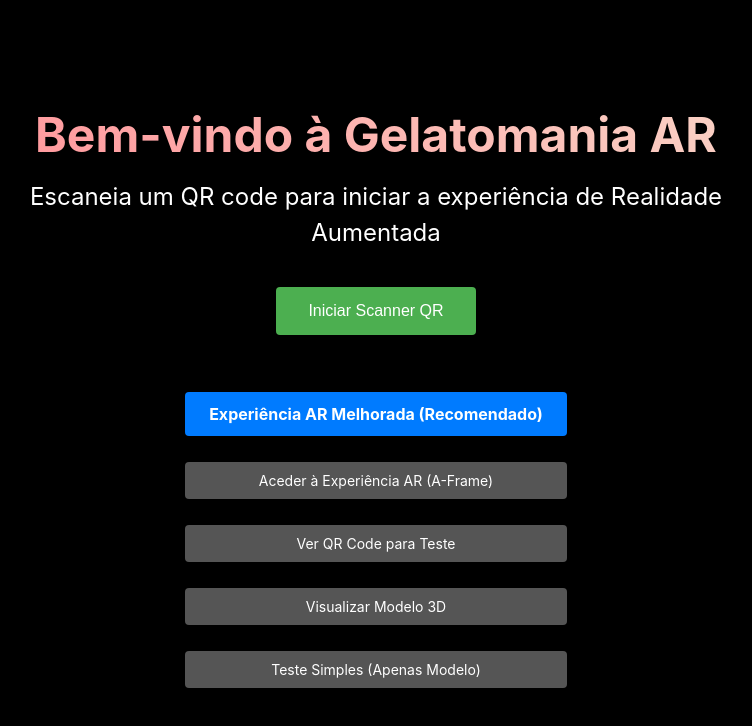
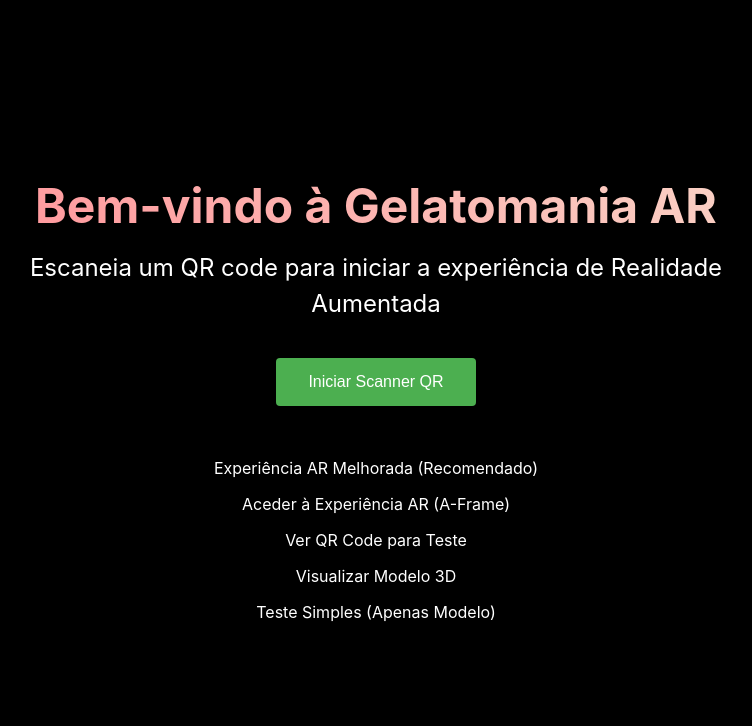
Before and after one commit to Visitfoods/previewgelativ2, a Next.js app: page / in a window 1280 px wide. Shown: the top 726 px of the page, without its empty margins (264-1016 px from the left). Built offline with nearby package versions, Linux system fonts and the light colour scheme.

Commit message:
Corrigido uso do componente Link para compatibilidade com Next.js 15.3.2

```diff
--- a/src/pages/index.js
+++ b/src/pages/index.js
@@ -35,34 +35,24 @@
         </button>
 
         <div style={{ marginTop: '2rem', display: 'flex', flexDirection: 'column', gap: '1rem' }}>
-          <Link href="/mindar">
-            <a className={styles.buttonPrimary}>
-              Experiência AR Melhorada (Recomendado)
-            </a>
+          <Link href="/mindar" className={styles.buttonPrimary}>
+            Experiência AR Melhorada (Recomendado)
           </Link>
 
-          <Link href="/ar">
-            <a className={styles.buttonSecondary}>
-              Aceder à Experiência AR (A-Frame)
-            </a>
+          <Link href="/ar" className={styles.buttonSecondary}>
+            Aceder à Experiência AR (A-Frame)
           </Link>
 
-          <Link href="/qrtest">
-            <a className={styles.buttonSecondary}>
-              Ver QR Code para Teste
-            </a>
+          <Link href="/qrtest" className={styles.buttonSecondary}>
+            Ver QR Code para Teste
           </Link>
 
-          <Link href="/modelo">
-            <a className={styles.buttonSecondary}>
-              Visualizar Modelo 3D
-            </a>
+          <Link href="/modelo" className={styles.buttonSecondary}>
+            Visualizar Modelo 3D
           </Link>
 
-          <Link href="/simples">
-            <a className={styles.buttonSecondary}>
-              Teste Simples (Apenas Modelo)
-            </a>
+          <Link href="/simples" className={styles.buttonSecondary}>
+            Teste Simples (Apenas Modelo)
           </Link>
         </div>
       </main>
--- a/src/pages/modelo.js
+++ b/src/pages/modelo.js
@@ -22,10 +22,8 @@
       </Head>
 
       <div style={{ position: 'fixed', top: 20, left: 20, zIndex: 1000 }}>
-        <Link href="/">
-          <a className={styles.backButton}>
-            Voltar à Página Inicial
-          </a>
+        <Link href="/" className={styles.backButton}>
+          Voltar à Página Inicial
         </Link>
       </div>
 
--- a/src/pages/simples.js
+++ b/src/pages/simples.js
@@ -13,10 +13,8 @@
       </Head>
 
       <div style={{ position: 'fixed', top: 20, left: 20, zIndex: 10 }}>
-        <Link href="/">
-          <a className={styles.backButton}>
-            Voltar
-          </a>
+        <Link href="/" className={styles.backButton}>
+          Voltar
         </Link>
       </div>
 
```
